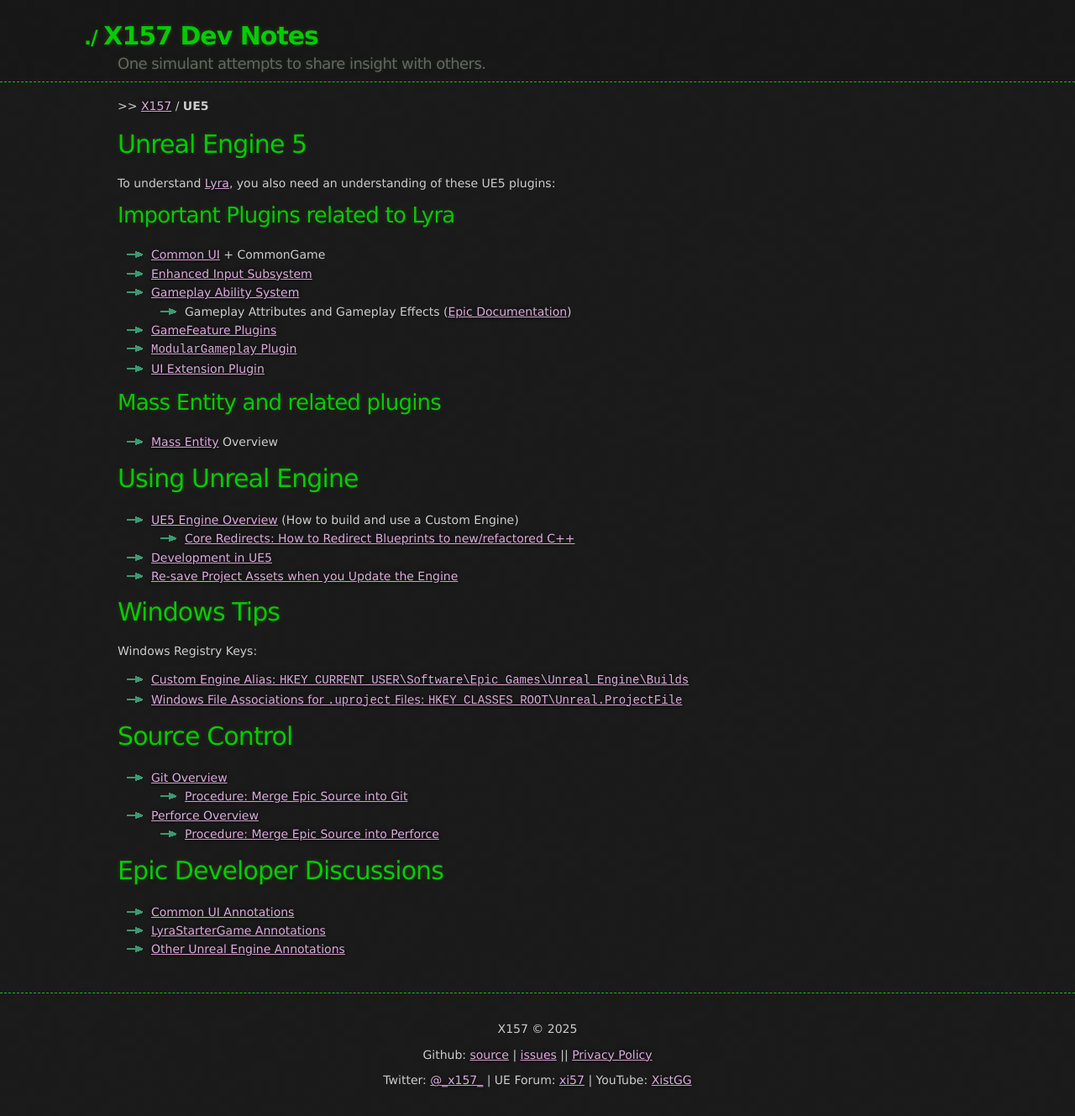
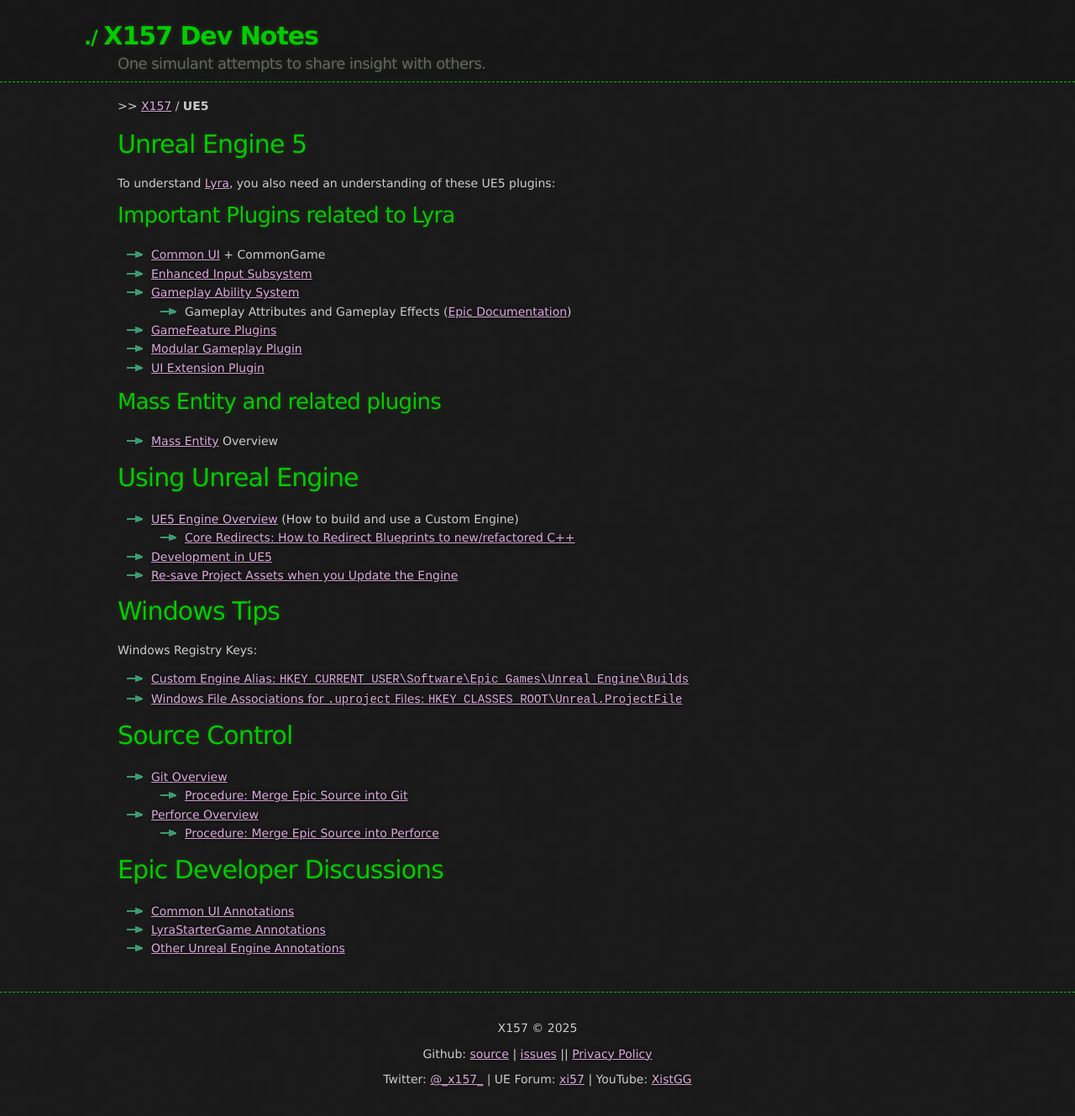
Before and after one commit to x157/x157.github.io, a Jekyll site: the page built from UE5/index.md, in a window 1280 px wide. Shown: the whole page at 84% size. Built offline with Jekyll 4.4.1, drawn with Linux system fonts in a browser that asks for light colours.

Commit message:
Update formatting

```diff
--- a/UE5/index.md
+++ b/UE5/index.md
@@ -16,7 +16,7 @@
 - [Gameplay Ability System](/UE5/GameplayAbilitySystem/)
   - Gameplay Attributes and Gameplay Effects ([Epic Documentation](https://docs.unrealengine.com/5.0/en-US/gameplay-attributes-and-gameplay-effects-for-the-gameplay-ability-system-in-unreal-engine/))
 - [GameFeature Plugins](/UE5/GameFeatures/)
-- [`ModularGameplay` Plugin](/UE5/ModularGameplay/)
+- [Modular Gameplay Plugin](/UE5/ModularGameplay/)
 - [UI Extension Plugin](/UE5/UIExtension/)
 
 ## Mass Entity and related plugins
```
